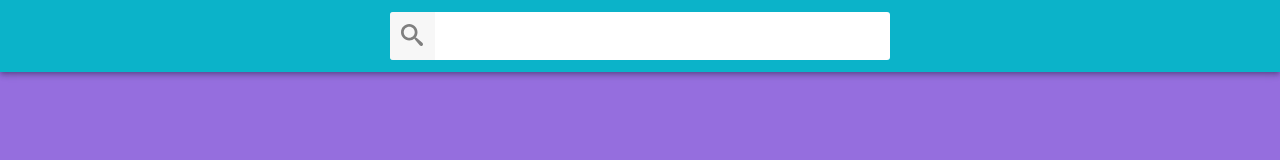
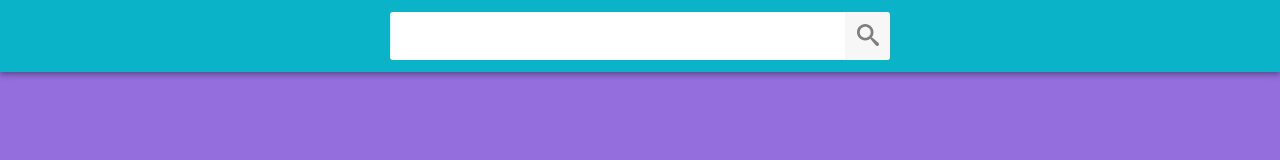
Before and after one commit to Banny-b/goit-react-hw-03-image-finder, a React (Create React App) app: page / in a window 1280 px wide. Shown: the top 160 px of the page. Built offline with nearby package versions, Linux system fonts and the light colour scheme.

Commit message:
image-finder
update

```diff
--- a/src/components/App.jsx
+++ b/src/components/App.jsx
@@ -117,7 +117,12 @@ export class App extends Component {
           <Button onClick={this.handleLoadMoreImg} />
         )}
         {loading && <Loader />}
-        <ScrollToTop top='300' color='#0bb3c9' smooth='true' style={{backgroundColor: '#ebecec', opacity: 0.6}} />
+        <ScrollToTop
+        top='300'
+        color='#0bb3c9'
+        smooth='true'
+        style={{backgroundColor: '#f4f4f4', opacity: 0.6}}
+        />
       </div>
     );
   }
--- a/src/components/Button/Button.css
+++ b/src/components/Button/Button.css
@@ -18,7 +18,8 @@
     font-weight: 500;
     min-width: 180px;
     box-shadow: 0px 3px 1px -2px rgba(0, 0, 0, 0.2),
-      0px 2px 2px 0px rgba(0, 0, 0, 0.14), 0px 1px 5px 0px rgba(0, 0, 0, 0.12);
+                0px 2px 2px 0px rgba(0, 0, 0, 0.14),
+                0px 1px 5px 0px rgba(0, 0, 0, 0.12);
   }
 
   .Button:hover,
--- a/src/components/Searchbar/Searchbar.css
+++ b/src/components/Searchbar/Searchbar.css
@@ -28,7 +28,22 @@
     overflow: hidden;
   }
 
+  .SearchForm-input {
+    display: inline-block;
+    width: 100%;
+    font: inherit;
+    font-size: 20px;
+    border: none;
+    outline: none;
+    padding-left: 8px;
+    padding-right: 8px;
+  }
 
+  .SearchForm-input::placeholder {
+    font: inherit;
+    font-size: 18px;
+    opacity: 0.4;
+  }
 
   .SearchForm-button {
     display: inline-block;
@@ -56,20 +71,3 @@
     clip-path: inset(50%);
     border: 0;
   }
-
-  .SearchForm-input {
-    display: inline-block;
-    width: 100%;
-    font: inherit;
-    font-size: 20px;
-    border: none;
-    outline: none;
-    padding-left: 4px;
-    padding-right: 4px;
-  }
-
-  .SearchForm-input::placeholder {
-    font: inherit;
-    font-size: 18px;
-    opacity: 0.4;
-  }
--- a/src/components/Searchbar/Searchbar.jsx
+++ b/src/components/Searchbar/Searchbar.jsx
@@ -35,10 +35,6 @@ export class Searchbar extends Component {
           onSubmit={this.handleSubmit}
           autoComplete="off"
         >
-          <button type="submit" className="SearchForm-button">
-            <SearchIcon />
-          </button>
-
           <input
             className="SearchForm-input"
             type="text"
@@ -48,6 +44,9 @@ export class Searchbar extends Component {
             onChange={this.handleChange}
             value={this.state.query}
           />
+          <button type="submit" className="SearchForm-button">
+            <SearchIcon />
+          </button>
         </form>
       </header>
     );
--- a/src/index.css
+++ b/src/index.css
@@ -20,7 +20,6 @@ body {
   -webkit-font-smoothing: antialiased;
   -moz-osx-font-smoothing: grayscale;
   color: #212121;
-  /* background-color: #fff; */
   background: rgba(105, 49, 209, 0.7);
 }
 
--- a/src/index.js
+++ b/src/index.js
@@ -8,6 +8,6 @@ import { ToastContainer } from 'react-toastify';
 ReactDOM.createRoot(document.getElementById('root')).render(
   <React.StrictMode>
     <App />
-    <ToastContainer position="top-center" autoClose={5000} />
+    <ToastContainer position="top-center" autoClose={4000} />
   </React.StrictMode>
 );
```
Also changed, not shown: 1 other file (tests, documents, lock files or other folders).
